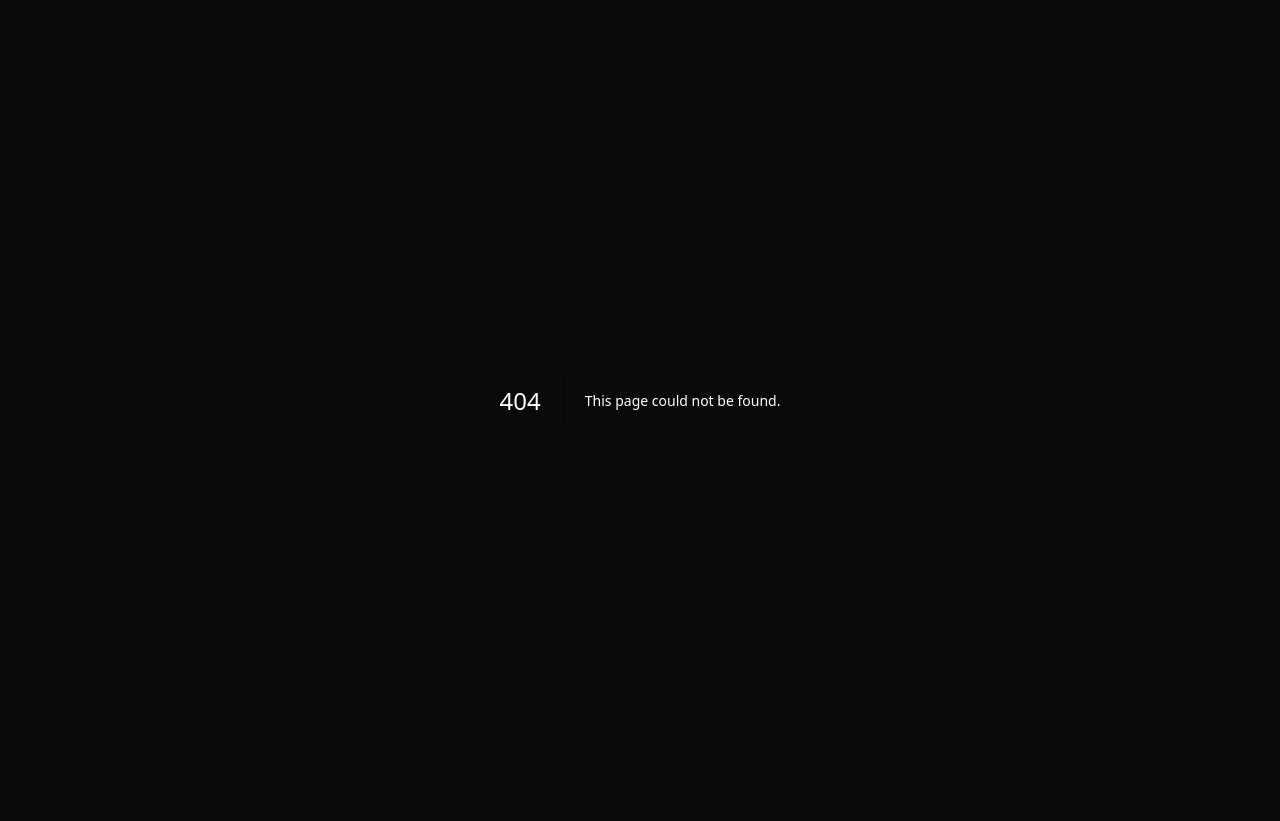
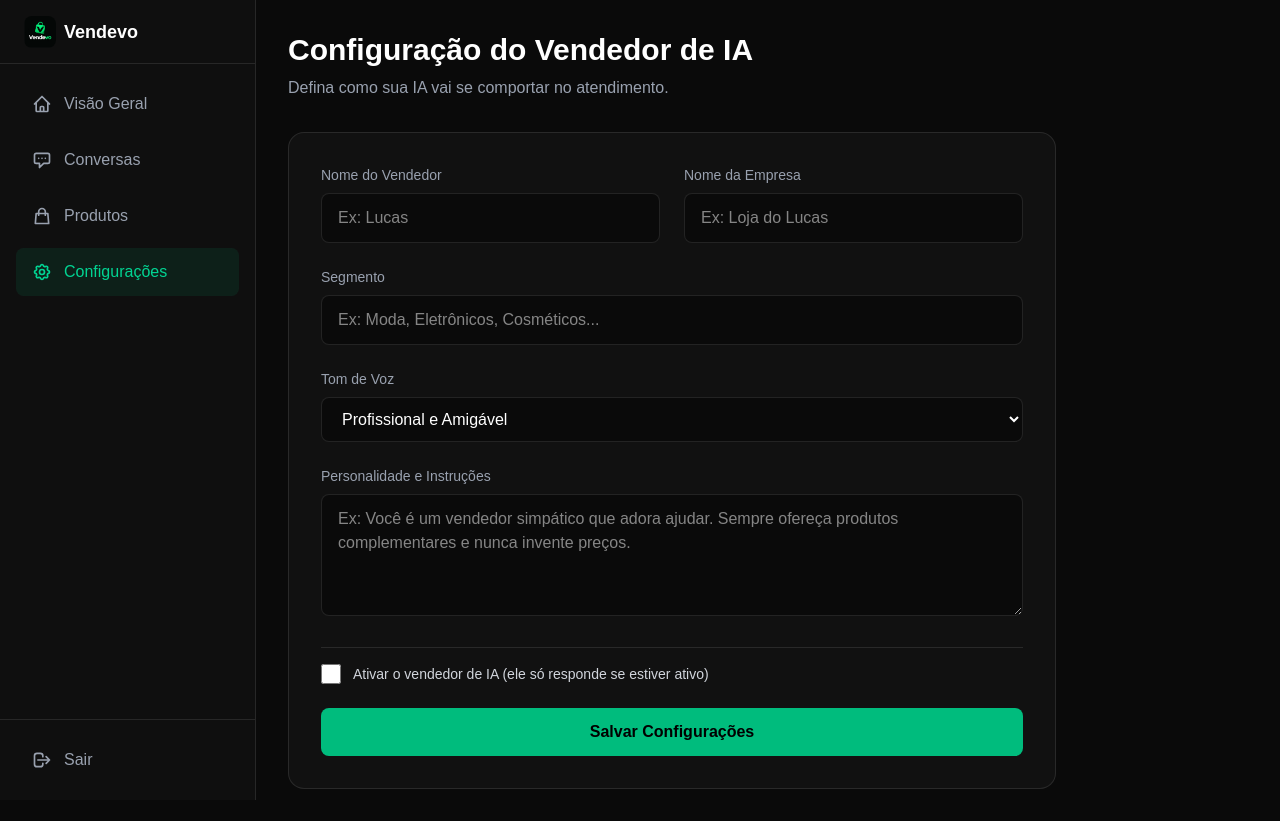
Before and after one commit to jhonatanrodri966/vendevo, a Next.js app: page /dashboard/configuracoes in a window 1280 px wide. Before the commit this address had no page. Before the commit the page ends 800 px from the top, so only its background shows below. Built offline with nearby package versions, Linux system fonts and the light colour scheme; no server answers.

Commit message:
feat: configuracao do vendedor de IA

```diff
--- /dev/null
+++ b/app/api/configuracoes/route.ts
@@ -0,0 +1,74 @@
+import { NextRequest, NextResponse } from "next/server";
+import { PrismaClient } from "@prisma/client";
+import { PrismaPg } from "@prisma/adapter-pg";
+import { jwtVerify } from "jose";
+import { cookies } from "next/headers";
+
+const adapter = new PrismaPg({ connectionString: process.env.DATABASE_URL });
+const prisma = new PrismaClient({ adapter });
+const JWT_SECRET = new TextEncoder().encode(process.env.JWT_SECRET || "vendevo_secret_super_seguro_123");
+
+async function getUserId() {
+  const cookieStore = await cookies();
+  const token = cookieStore.get("vendevo_session")?.value;
+  if (!token) return null;
+  try {
+    const { payload } = await jwtVerify(token, JWT_SECRET);
+    return payload.userId as string;
+  } catch {
+    return null;
+  }
+}
+
+export async function GET() {
+  const userId = await getUserId();
+  if (!userId) return NextResponse.json({ error: "Não autorizado" }, { status: 401 });
+
+  let config = await prisma.agentConfig.findUnique({ where: { userId } });
+
+  if (!config) {
+    config = await prisma.agentConfig.create({
+      data: {
+        userId,
+        agentName: "Vendedor Vendevo",
+        companyName: "",
+        segment: "",
+        tone: "profissional e amigável",
+        personality: "",
+        isActive: false,
+      },
+    });
+  }
+
+  return NextResponse.json(config);
+}
+
+export async function POST(req: NextRequest) {
+  const userId = await getUserId();
+  if (!userId) return NextResponse.json({ error: "Não autorizado" }, { status: 401 });
+
+  const data = await req.json();
+
+  const config = await prisma.agentConfig.upsert({
+    where: { userId },
+    create: {
+      userId,
+      agentName: data.agentName || "Vendedor Vendevo",
+      companyName: data.companyName,
+      segment: data.segment,
+      tone: data.tone,
+      personality: data.personality,
+      isActive: data.isActive,
+    },
+    update: {
+      agentName: data.agentName,
+      companyName: data.companyName,
+      segment: data.segment,
+      tone: data.tone,
+      personality: data.personality,
+      isActive: data.isActive,
+    },
+  });
+
+  return NextResponse.json(config);
+}
--- /dev/null
+++ b/app/dashboard/configuracoes/page.tsx
@@ -0,0 +1,139 @@
+"use client";
+
+import { useState, useEffect } from "react";
+
+export default function Configuracoes() {
+  const [loading, setLoading] = useState(true);
+  const [saving, setSaving] = useState(false);
+  const [config, setConfig] = useState({
+    agentName: "",
+    companyName: "",
+    segment: "",
+    tone: "profissional e amigável",
+    personality: "",
+    isActive: false,
+  });
+
+  useEffect(() => {
+    async function fetchConfig() {
+      const res = await fetch("/api/configuracoes");
+      if (res.ok) {
+        const data = await res.json();
+        setConfig(data);
+      }
+      setLoading(false);
+    }
+    fetchConfig();
+  }, []);
+
+  async function handleSave(e: React.FormEvent) {
+    e.preventDefault();
+    setSaving(true);
+
+    const res = await fetch("/api/configuracoes", {
+      method: "POST",
+      headers: { "Content-Type": "application/json" },
+      body: JSON.stringify(config),
+    });
+
+    if (res.ok) {
+      alert("Configurações salvas com sucesso!");
+    } else {
+      alert("Erro ao salvar.");
+    }
+    setSaving(false);
+  }
+
+  if (loading) return <div className="text-white p-8">Carregando...</div>;
+
+  return (
+    <div className="space-y-8 text-white max-w-3xl">
+      <div>
+        <h1 className="text-3xl font-bold">Configuração do Vendedor de IA</h1>
+        <p className="text-gray-400 mt-2">Defina como sua IA vai se comportar no atendimento.</p>
+      </div>
+
+      <form onSubmit={handleSave} className="bg-[#111111] border border-white/10 p-8 rounded-2xl space-y-6">
+        <div className="grid grid-cols-1 md:grid-cols-2 gap-6">
+          <div>
+            <label className="block text-sm text-gray-400 mb-2">Nome do Vendedor</label>
+            <input
+              type="text"
+              value={config.agentName}
+              onChange={(e) => setConfig({ ...config, agentName: e.target.value })}
+              className="w-full bg-[#0A0A0A] border border-white/10 rounded-lg px-4 py-3 text-white focus:border-emerald-500 outline-none"
+              placeholder="Ex: Lucas"
+            />
+          </div>
+          <div>
+            <label className="block text-sm text-gray-400 mb-2">Nome da Empresa</label>
+            <input
+              type="text"
+              value={config.companyName}
+              onChange={(e) => setConfig({ ...config, companyName: e.target.value })}
+              className="w-full bg-[#0A0A0A] border border-white/10 rounded-lg px-4 py-3 text-white focus:border-emerald-500 outline-none"
+              placeholder="Ex: Loja do Lucas"
+            />
+          </div>
+        </div>
+
+        <div>
+          <label className="block text-sm text-gray-400 mb-2">Segmento</label>
+          <input
+            type="text"
+            value={config.segment}
+            onChange={(e) => setConfig({ ...config, segment: e.target.value })}
+            className="w-full bg-[#0A0A0A] border border-white/10 rounded-lg px-4 py-3 text-white focus:border-emerald-500 outline-none"
+            placeholder="Ex: Moda, Eletrônicos, Cosméticos..."
+          />
+        </div>
+
+        <div>
+          <label className="block text-sm text-gray-400 mb-2">Tom de Voz</label>
+          <select
+            value={config.tone}
+            onChange={(e) => setConfig({ ...config, tone: e.target.value })}
+            className="w-full bg-[#0A0A0A] border border-white/10 rounded-lg px-4 py-3 text-white focus:border-emerald-500 outline-none"
+          >
+            <option value="profissional e amigável">Profissional e Amigável</option>
+            <option value="descontraído e divertido">Descontraído e Divertido</option>
+            <option value="direto e objetivo">Direto e Objetivo</option>
+            <option value="formal e corporativo">Formal e Corporativo</option>
+          </select>
+        </div>
+
+        <div>
+          <label className="block text-sm text-gray-400 mb-2">Personalidade e Instruções</label>
+          <textarea
+            value={config.personality}
+            onChange={(e) => setConfig({ ...config, personality: e.target.value })}
+            rows={4}
+            className="w-full bg-[#0A0A0A] border border-white/10 rounded-lg px-4 py-3 text-white focus:border-emerald-500 outline-none"
+            placeholder="Ex: Você é um vendedor simpático que adora ajudar. Sempre ofereça produtos complementares e nunca invente preços."
+          />
+        </div>
+
+        <div className="flex items-center gap-3 pt-4 border-t border-white/10">
+          <input
+            type="checkbox"
+            id="isActive"
+            checked={config.isActive}
+            onChange={(e) => setConfig({ ...config, isActive: e.target.checked })}
+            className="w-5 h-5 accent-emerald-500"
+          />
+          <label htmlFor="isActive" className="text-sm text-gray-300">
+            Ativar o vendedor de IA (ele só responde se estiver ativo)
+          </label>
+        </div>
+
+        <button
+          type="submit"
+          disabled={saving}
+          className="w-full bg-emerald-500 text-black font-semibold py-3 rounded-lg hover:bg-emerald-400 transition disabled:opacity-50"
+        >
+          {saving ? "Salvando..." : "Salvar Configurações"}
+        </button>
+      </form>
+    </div>
+  );
+}
```
